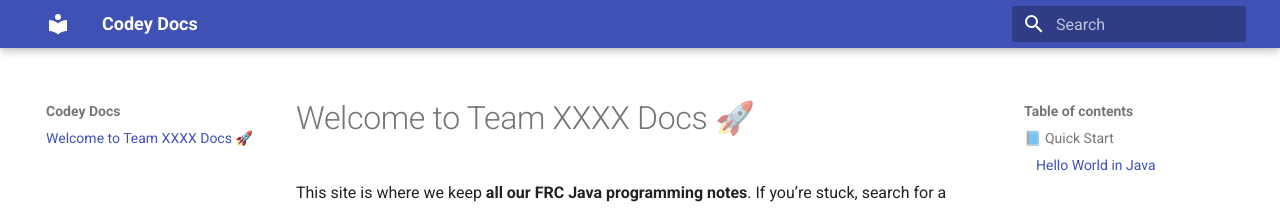
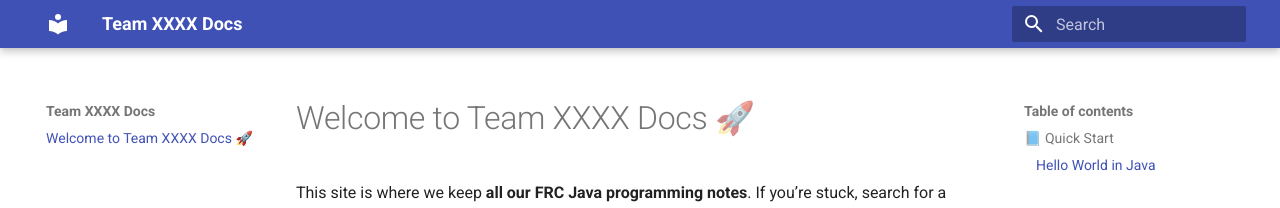
Before and after one commit to DanFRC/codey-docs, an MkDocs documentation site: the page built from docs/index.md, in a window 1280 px wide. Shown: the top 208 px of the page. Built offline with MkDocs 1.6.1 and Material for MkDocs 9.7.7, drawn with Linux system fonts in a browser that asks for light colours.

Commit message:
Update mkdocs.yml

```diff
--- a/mkdocs.yml
+++ b/mkdocs.yml
@@ -1,4 +1,7 @@
-site_name: Codey Docs
+site_name: Team XXXX Docs
 theme:
   name: material
-site_url: https://DanFRC.github.io/codey-docs/
+  features:
+    - navigation.instant
+    - navigation.sections
+    - content.code.copy  # <- enables the copy button
```
